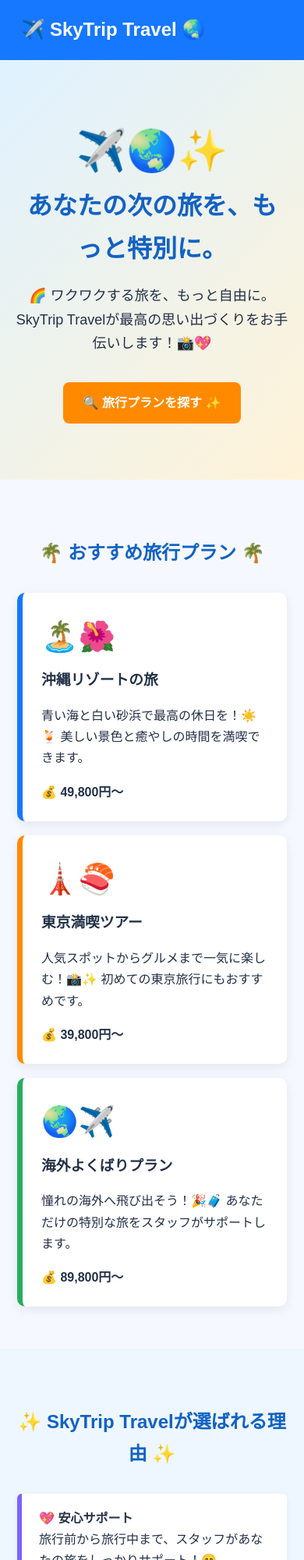
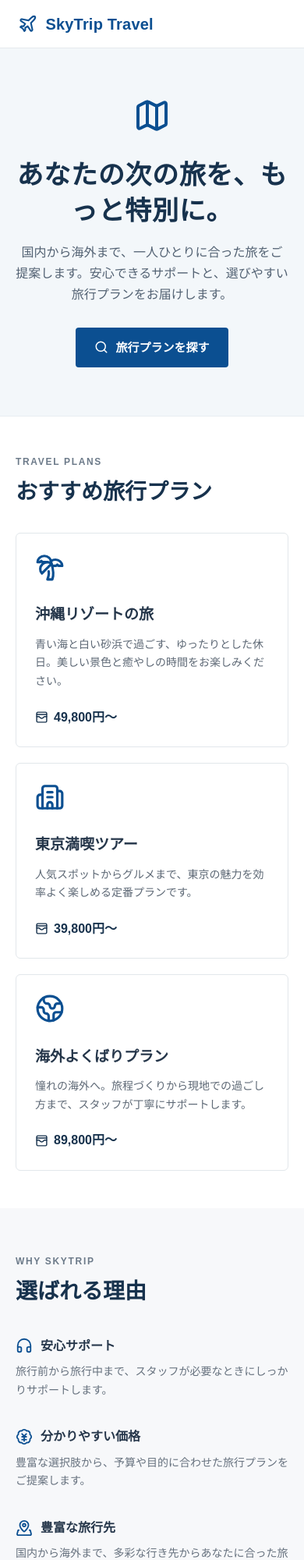
Before and after one commit to shu971/fake_website, a plain HTML site: page index.html in a window 390 px wide. Shown: the top 2000 px of the page at 78% size. Drawn offline with nearby package versions, Linux system fonts and the light colour scheme.

Commit message:
Refine travel site with clean professional design

```diff
--- a/index.html
+++ b/index.html
@@ -4,48 +4,117 @@
 <meta charset="UTF-8">
 <meta name="viewport" content="width=device-width, initial-scale=1.0">
 <title>SkyTrip Travel | あなたの次の旅をもっと特別に</title>
+<script src="https://unpkg.com/lucide@latest"></script>
 <style>
-*{box-sizing:border-box}body{margin:0;font-family:Arial,"Noto Sans JP",sans-serif;background:#f5f9ff;color:#233047;line-height:1.7}
-header{background:#1677ff;color:#fff;padding:18px 7%;display:flex;justify-content:space-between;align-items:center}
-.logo{font-size:24px;font-weight:800}.nav{font-size:14px}
-.hero{text-align:center;padding:72px 20px;background:linear-gradient(135deg,#dff2ff,#fff3d8)}
-.hero h1{font-size:42px;margin:0 0 12px;color:#1262c4}.hero p{font-size:18px}.btn{display:inline-block;margin-top:16px;padding:13px 26px;background:#ff8a00;color:white;border-radius:8px;text-decoration:none;font-weight:bold}
-section{max-width:980px;margin:auto;padding:54px 22px}h2{text-align:center;color:#1262c4;margin-bottom:30px}
-.cards{display:grid;grid-template-columns:repeat(3,1fr);gap:18px}.card{background:#fff;padding:24px;border-radius:10px;box-shadow:0 4px 14px rgba(0,0,0,.08);border-left:7px solid #1677ff}
-.card:nth-child(2){border-left-color:#ff8a00}.card:nth-child(3){border-left-color:#27ae60}.emoji{font-size:38px}.card h3{margin:8px 0}
-.reasons{background:#eef7ff}.reason{background:#fff;margin:14px 0;padding:18px 22px;border-left:6px solid #7b61ff;border-radius:6px;box-shadow:0 3px 10px rgba(0,0,0,.06)}
-.cta{text-align:center;background:#1677ff;color:#fff;max-width:none}.cta h2{color:#fff}.cta .btn{background:#ff9d21}
-footer{text-align:center;padding:24px;background:#17324d;color:#dce9f5}
-@media(max-width:700px){.cards{grid-template-columns:1fr}.hero h1{font-size:32px}.nav{display:none}}
+*{box-sizing:border-box}
+body{margin:0;font-family:Arial,"Noto Sans JP",sans-serif;background:#fff;color:#202733;line-height:1.7}
+header{height:68px;background:#fff;border-bottom:1px solid #e6e9ed;padding:0 7%;display:flex;justify-content:space-between;align-items:center;position:relative;z-index:2}
+.logo{display:flex;align-items:center;gap:10px;font-size:22px;font-weight:800;color:#0b4f91;letter-spacing:.2px}
+.logo svg{width:25px;height:25px}
+.nav{display:flex;gap:28px;font-size:14px;color:#4b5563}
+.nav a{color:inherit;text-decoration:none}
+.hero{padding:82px 22px 76px;background:#f3f7fa;text-align:center;border-bottom:1px solid #e8edf1}
+.hero-mark{width:48px;height:48px;margin:0 auto 22px;color:#0b4f91}
+.hero h1{font-size:42px;line-height:1.35;margin:0 0 16px;color:#17324d;letter-spacing:.02em}
+.hero p{font-size:17px;color:#536273;margin:0 auto;max-width:620px}
+.btn{display:inline-flex;align-items:center;justify-content:center;gap:9px;margin-top:28px;padding:13px 24px;background:#0b4f91;color:#fff;text-decoration:none;font-weight:700;border-radius:4px;font-size:15px}
+.btn svg{width:18px;height:18px}
+section{max-width:1040px;margin:auto;padding:64px 24px}
+.section-head{text-align:left;margin-bottom:28px}
+.section-head .eyebrow{font-size:12px;letter-spacing:.14em;color:#6c7a89;font-weight:700;text-transform:uppercase}
+h2{font-size:28px;color:#17324d;margin:5px 0 0}
+.cards{display:grid;grid-template-columns:repeat(3,1fr);gap:20px}
+.card{background:#fff;padding:26px;border:1px solid #e2e7eb;border-radius:6px}
+.card-icon{width:38px;height:38px;color:#0b4f91;margin-bottom:18px}
+.card h3{margin:0 0 10px;font-size:19px;color:#25364a}
+.card p{font-size:14px;color:#5d6875;margin:0 0 20px}
+.price{display:flex;align-items:center;gap:7px;font-weight:700;color:#17324d}
+.price svg{width:17px;height:17px}
+.reasons-wrap{background:#f7f8fa}
+.reasons{max-width:1040px;padding-top:58px;padding-bottom:58px}
+.reason-grid{display:grid;grid-template-columns:repeat(3,1fr);gap:34px}
+.reason{padding:4px 0}
+.reason-title{display:flex;align-items:center;gap:10px;font-weight:700;color:#25364a;margin-bottom:8px}
+.reason-title svg{width:22px;height:22px;color:#0b4f91}
+.reason p{margin:0;color:#66717e;font-size:14px}
+.cta-wrap{background:#17324d}
+.cta{text-align:center;color:#fff;padding-top:54px;padding-bottom:54px}
+.cta h2{color:#fff;margin:0 0 8px}
+.cta p{color:#d4dde5;margin:0}
+.cta .btn{background:#fff;color:#17324d}
+footer{padding:26px 7%;background:#0f2539;color:#aebdca;display:flex;justify-content:space-between;align-items:center;font-size:13px}
+.footer-brand{display:flex;align-items:center;gap:8px;color:#fff;font-weight:700}
+.footer-brand svg{width:18px;height:18px}
+@media(max-width:700px){
+ header{height:62px;padding:0 6%}.nav{display:none}.logo{font-size:20px}
+ .hero{padding:62px 20px}.hero h1{font-size:34px}.hero p{font-size:16px}
+ section{padding:48px 20px}.cards,.reason-grid{grid-template-columns:1fr}
+ .card{padding:24px}.reason-grid{gap:26px}footer{display:block;text-align:center}.footer-brand{justify-content:center;margin-bottom:7px}
+}
 </style>
 </head>
 <body>
-<header><div class="logo">✈️ SkyTrip Travel 🌏</div><div class="nav">🏠 ホーム　🌴 プラン　✨ 私たちについて　📞 お問い合わせ</div></header>
+<header>
+  <div class="logo"><i data-lucide="plane"></i><span>SkyTrip Travel</span></div>
+  <nav class="nav"><a href="#">ホーム</a><a href="#plans">旅行プラン</a><a href="#about">私たちについて</a><a href="#contact">お問い合わせ</a></nav>
+</header>
+
+<main>
 <div class="hero">
-  <div style="font-size:52px">✈️🌏✨</div>
+  <i class="hero-mark" data-lucide="map"></i>
   <h1>あなたの次の旅を、もっと特別に。</h1>
-  <p>🌈 ワクワクする旅を、もっと自由に。<br>SkyTrip Travelが最高の思い出づくりをお手伝いします！📸💖</p>
-  <a class="btn" href="#plans">🔍 旅行プランを探す ✨</a>
+  <p>国内から海外まで、一人ひとりに合った旅をご提案します。安心できるサポートと、選びやすい旅行プランをお届けします。</p>
+  <a class="btn" href="#plans"><i data-lucide="search"></i>旅行プランを探す</a>
 </div>
+
 <section id="plans">
-<h2>🌴 おすすめ旅行プラン 🌴</h2>
-<div class="cards">
- <div class="card"><div class="emoji">🏝️🌺</div><h3>沖縄リゾートの旅</h3><p>青い海と白い砂浜で最高の休日を！☀️🍹 美しい景色と癒やしの時間を満喫できます。</p><b>💰 49,800円〜</b></div>
- <div class="card"><div class="emoji">🗼🍣</div><h3>東京満喫ツアー</h3><p>人気スポットからグルメまで一気に楽しむ！📸✨ 初めての東京旅行にもおすすめです。</p><b>💰 39,800円〜</b></div>
- <div class="card"><div class="emoji">🌏✈️</div><h3>海外よくばりプラン</h3><p>憧れの海外へ飛び出そう！🎉🧳 あなただけの特別な旅をスタッフがサポートします。</p><b>💰 89,800円〜</b></div>
+  <div class="section-head"><div class="eyebrow">Travel Plans</div><h2>おすすめ旅行プラン</h2></div>
+  <div class="cards">
+    <article class="card">
+      <i class="card-icon" data-lucide="palmtree"></i>
+      <h3>沖縄リゾートの旅</h3>
+      <p>青い海と白い砂浜で過ごす、ゆったりとした休日。美しい景色と癒やしの時間をお楽しみください。</p>
+      <div class="price"><i data-lucide="wallet-cards"></i>49,800円〜</div>
+    </article>
+    <article class="card">
+      <i class="card-icon" data-lucide="building-2"></i>
+      <h3>東京満喫ツアー</h3>
+      <p>人気スポットからグルメまで、東京の魅力を効率よく楽しめる定番プランです。</p>
+      <div class="price"><i data-lucide="wallet-cards"></i>39,800円〜</div>
+    </article>
+    <article class="card">
+      <i class="card-icon" data-lucide="earth"></i>
+      <h3>海外よくばりプラン</h3>
+      <p>憧れの海外へ。旅程づくりから現地での過ごし方まで、スタッフが丁寧にサポートします。</p>
+      <div class="price"><i data-lucide="wallet-cards"></i>89,800円〜</div>
+    </article>
+  </div>
+</section>
+
+<div class="reasons-wrap" id="about">
+<section class="reasons">
+  <div class="section-head"><div class="eyebrow">Why SkyTrip</div><h2>選ばれる理由</h2></div>
+  <div class="reason-grid">
+    <div class="reason"><div class="reason-title"><i data-lucide="headphones"></i>安心サポート</div><p>旅行前から旅行中まで、スタッフが必要なときにしっかりサポートします。</p></div>
+    <div class="reason"><div class="reason-title"><i data-lucide="badge-japanese-yen"></i>分かりやすい価格</div><p>豊富な選択肢から、予算や目的に合わせた旅行プランをご提案します。</p></div>
+    <div class="reason"><div class="reason-title"><i data-lucide="map-pinned"></i>豊富な旅行先</div><p>国内から海外まで、多彩な行き先からあなたに合った旅を見つけられます。</p></div>
+  </div>
+</section>
 </div>
+
+<div class="cta-wrap" id="contact">
+<section class="cta">
+  <h2>次の旅を、一緒に考えませんか。</h2>
+  <p>ご希望やご予算に合わせて、旅行プランをご案内します。</p>
+  <a class="btn" href="#"><i data-lucide="mail"></i>無料で相談する</a>
 </section>
-<section class="reasons">
-<h2>✨ SkyTrip Travelが選ばれる理由 ✨</h2>
-<div class="reason"><b>💖 安心サポート</b><br>旅行前から旅行中まで、スタッフがあなたの旅をしっかりサポート！😊</div>
-<div class="reason"><b>💰 お得な価格</b><br>豊富なプランから、予算にぴったりの旅行をご提案します！🎁</div>
-<div class="reason"><b>🗺️ 豊富な旅行先</b><br>国内から海外まで、あなたの「行きたい！」がきっと見つかります！🌈✨</div>
-</section>
-<section class="cta">
-<h2>✈️ さあ、次の旅へ出かけよう！ 🌏</h2>
-<p>あなたの理想の旅行をSkyTrip Travelと一緒に見つけませんか？😊✨</p>
-<a class="btn" href="#">📩 無料で相談する 🎉</a>
-</section>
-<footer>🌟 SkyTrip Travel 🌟　｜　あなたの旅に、最高のワクワクを。✈️</footer>
+</div>
+</main>
+
+<footer>
+  <div class="footer-brand"><i data-lucide="plane"></i>SkyTrip Travel</div>
+  <div>© 2026 SkyTrip Travel</div>
+</footer>
+<script>lucide.createIcons();</script>
 </body>
 </html>
```
